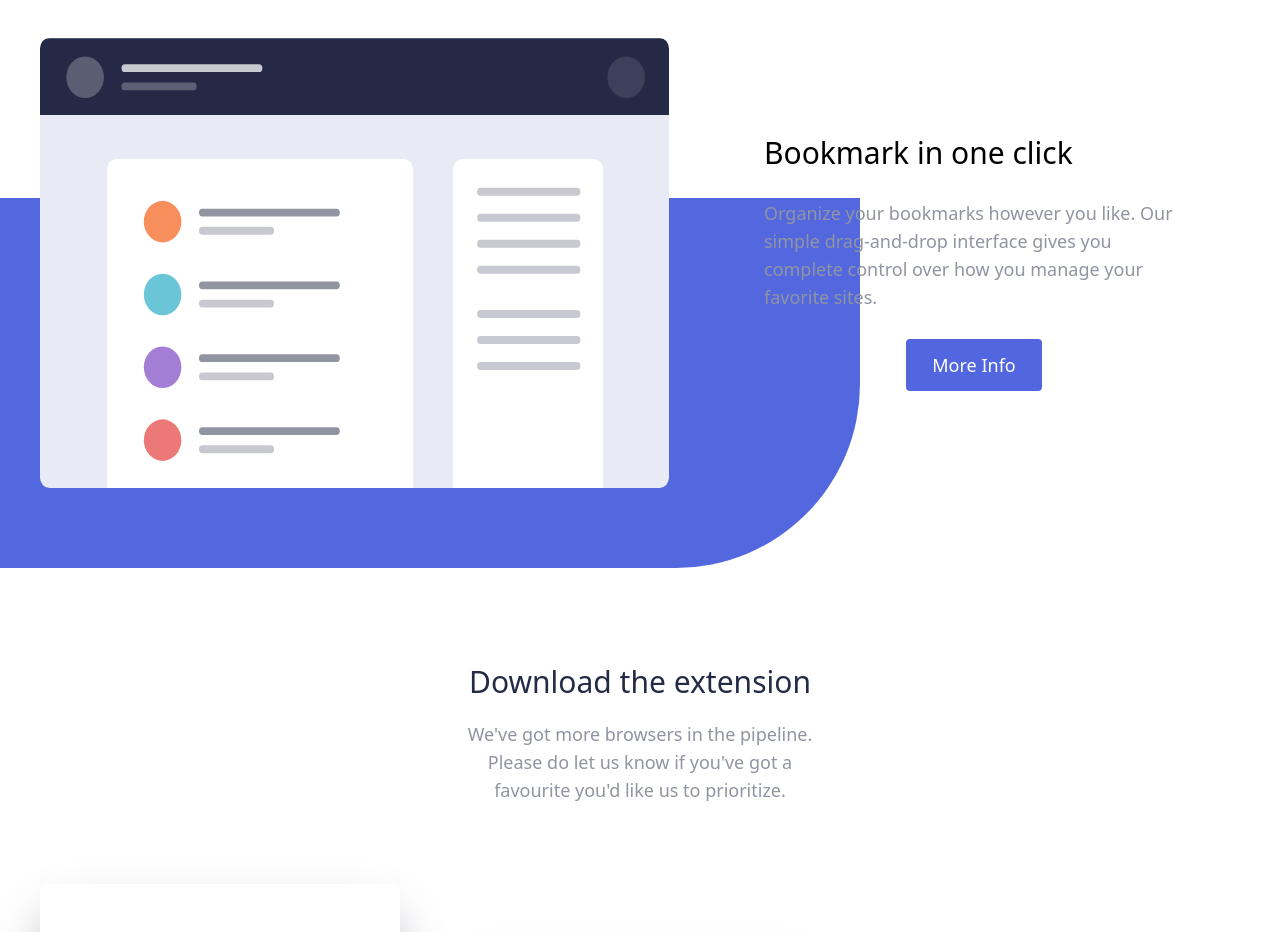
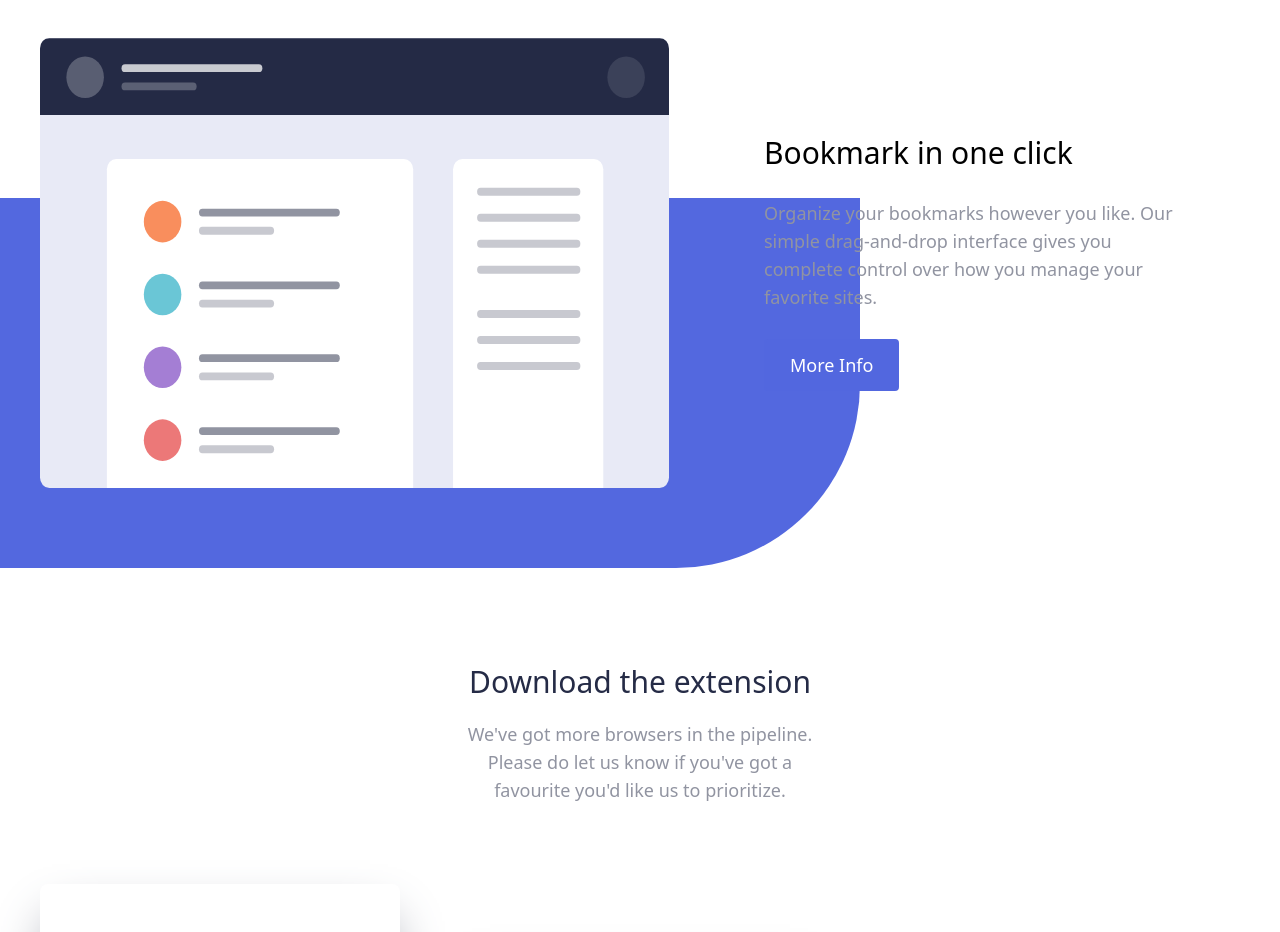
Before and after one commit to AlvesPHGA/bookmark, a React (Vite) app: page / in a window 1280 px wide. Shown: the part 1060-1992 px from the top of the page. Built offline with nearby package versions, Linux system fonts and the light colour scheme.

Commit message:
style: Feature section

```diff
--- a/src/ui/components/Features/ContentTabComponent.tsx
+++ b/src/ui/components/Features/ContentTabComponent.tsx
@@ -1,15 +1,19 @@
 import { ContentTabComponentProps } from '../../../data/@types/ITab';
-import { DivComponent, NavLinkComponent } from '../TagsComponents';
+import { NavLinkComponent } from '../TagsComponents';
+
+import { featuresStyle } from '../../styles/featuresStyle';
+
+const { tab_content, cta } = featuresStyle();
 
 export const ContentTabComponent = ({
    title,
    text,
 }: ContentTabComponentProps) => {
    return (
-      <DivComponent box="tab_content">
+      <div className={tab_content()}>
          <h3 className="text-3xl font-medium">{title}</h3>
          <p>{text}</p>
-         <NavLinkComponent link="blue_cta">More Info</NavLinkComponent>
-      </DivComponent>
+         <NavLinkComponent className={cta()}>More Info</NavLinkComponent>
+      </div>
    );
 };
--- a/src/ui/styles/featuresStyle.tsx
+++ b/src/ui/styles/featuresStyle.tsx
@@ -9,6 +9,7 @@ export const featuresStyle = tv({
       tab_contents:
          'hidden w-full h-fit  items-center justify-between pr-14 z-10',
       tab_content: 'relative space-y-7 text-left w-[420px]',
+      cta: 'transition bg-[#5267DF] py-2.5 px-6 rounded text-white font-medium border-2 border-[#5267DF] hover:text-[#5267DF] hover:bg-transparent block w-fit',
    },
 
    variants: {
```
